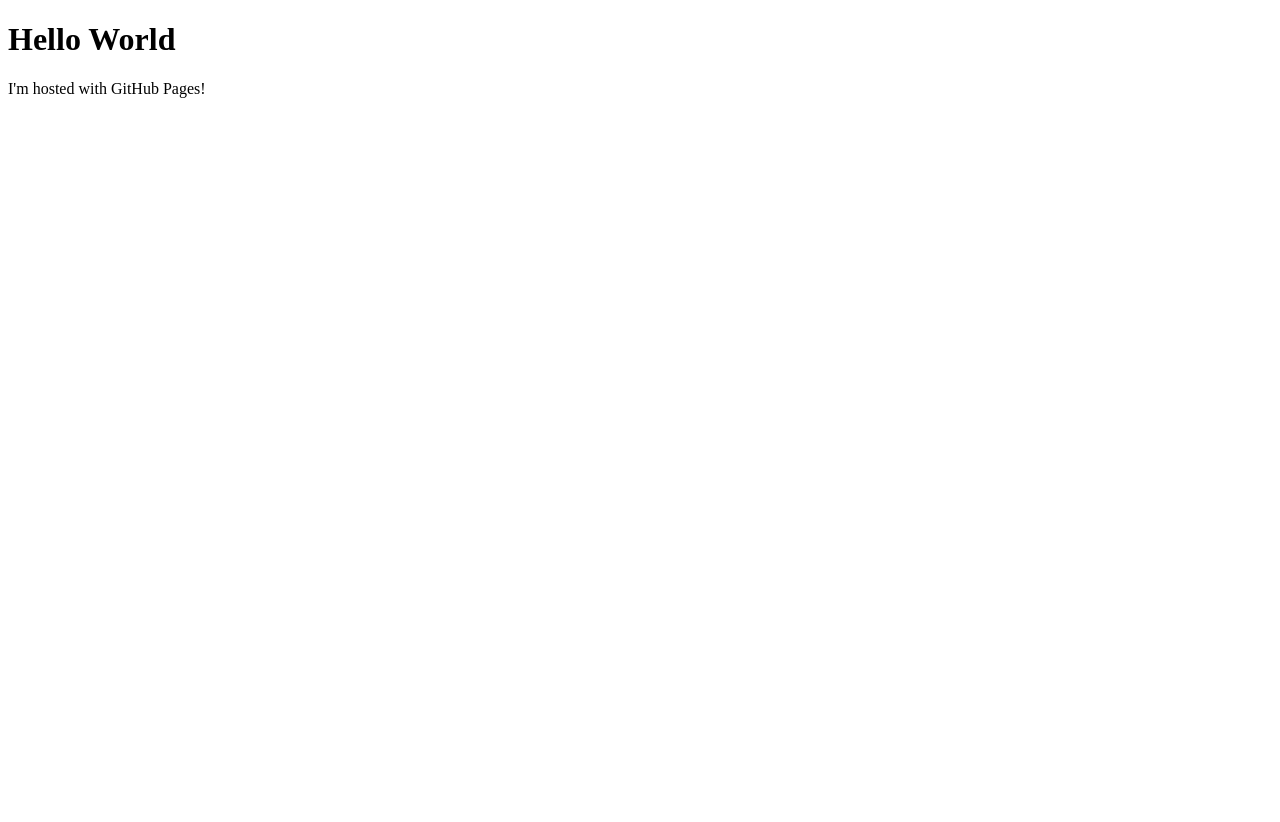
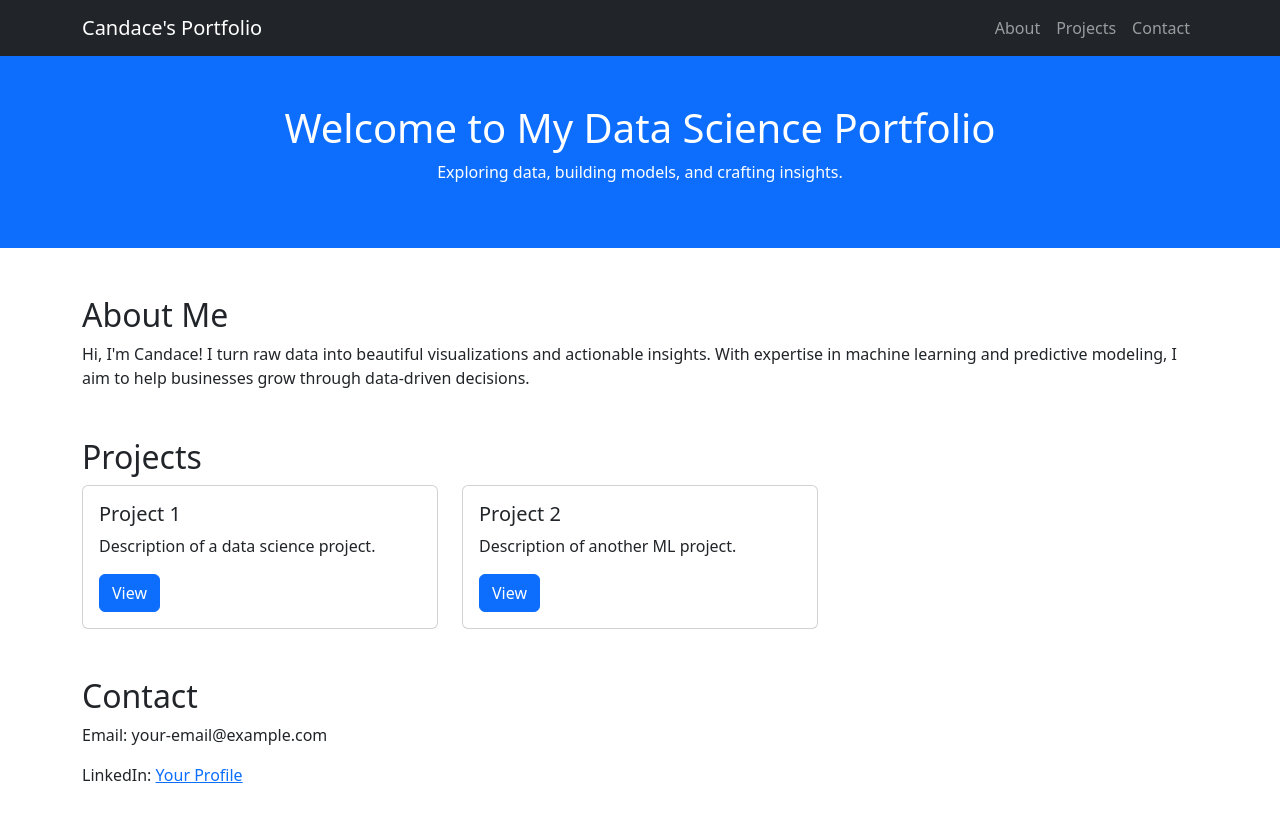
Before and after one commit to Aicoaching2025/aicoaching2025.github.io, a plain HTML site: page index.html in a window 1280 px wide. Before the commit the page ends 800 px from the top, so only its background shows below. Drawn offline with nearby package versions, Linux system fonts and the light colour scheme.

Commit message:
Update index.html
Added code for the basic structure of the website.

```diff
--- a/index.html
+++ b/index.html
@@ -1,7 +1,69 @@
 <!DOCTYPE html>
-<html>
+<html lang="en">
+<head>
+    <meta charset="UTF-8">
+    <meta name="viewport" content="width=device-width, initial-scale=1.0">
+    <title>Candace's Data Science Portfolio</title>
+    <link rel="stylesheet" href="styles.css">
+    <link rel="stylesheet" href="https://cdn.jsdelivr.net/npm/bootstrap@5.3.0/dist/css/bootstrap.min.css">
+</head>
 <body>
-<h1>Hello World</h1>
-<p>I'm hosted with GitHub Pages!</p>
+    <nav class="navbar navbar-expand-lg navbar-dark bg-dark">
+        <div class="container">
+            <a class="navbar-brand" href="#">Candace's Portfolio</a>
+            <button class="navbar-toggler" type="button" data-bs-toggle="collapse" data-bs-target="#navbarNav">
+                <span class="navbar-toggler-icon"></span>
+            </button>
+            <div class="collapse navbar-collapse" id="navbarNav">
+                <ul class="navbar-nav ms-auto">
+                    <li class="nav-item"><a class="nav-link" href="#about">About</a></li>
+                    <li class="nav-item"><a class="nav-link" href="#projects">Projects</a></li>
+                    <li class="nav-item"><a class="nav-link" href="#contact">Contact</a></li>
+                </ul>
+            </div>
+        </div>
+    </nav>
+
+    <header class="text-center text-white bg-primary py-5">
+        <h1>Welcome to My Data Science Portfolio</h1>
+        <p>Exploring data, building models, and crafting insights.</p>
+    </header>
+
+    <section id="about" class="container my-5">
+        <h2>About Me</h2>
+        <p>Hi, I'm Candace! I turn raw data into beautiful visualizations and actionable insights. With expertise in machine learning and predictive modeling, I aim to help businesses grow through data-driven decisions.</p>
+    </section>
+
+    <section id="projects" class="container my-5">
+        <h2>Projects</h2>
+        <div class="row">
+            <div class="col-md-4">
+                <div class="card">
+                    <div class="card-body">
+                        <h5 class="card-title">Project 1</h5>
+                        <p class="card-text">Description of a data science project.</p>
+                        <a href="#" class="btn btn-primary">View</a>
+                    </div>
+                </div>
+            </div>
+            <div class="col-md-4">
+                <div class="card">
+                    <div class="card-body">
+                        <h5 class="card-title">Project 2</h5>
+                        <p class="card-text">Description of another ML project.</p>
+                        <a href="#" class="btn btn-primary">View</a>
+                    </div>
+                </div>
+            </div>
+        </div>
+    </section>
+
+    <section id="contact" class="container my-5">
+        <h2>Contact</h2>
+        <p>Email: your-email@example.com</p>
+        <p>LinkedIn: <a href="#">Your Profile</a></p>
+    </section>
+
+    <script src="https://cdn.jsdelivr.net/npm/bootstrap@5.3.0/dist/js/bootstrap.bundle.min.js"></script>
 </body>
 </html>
```
